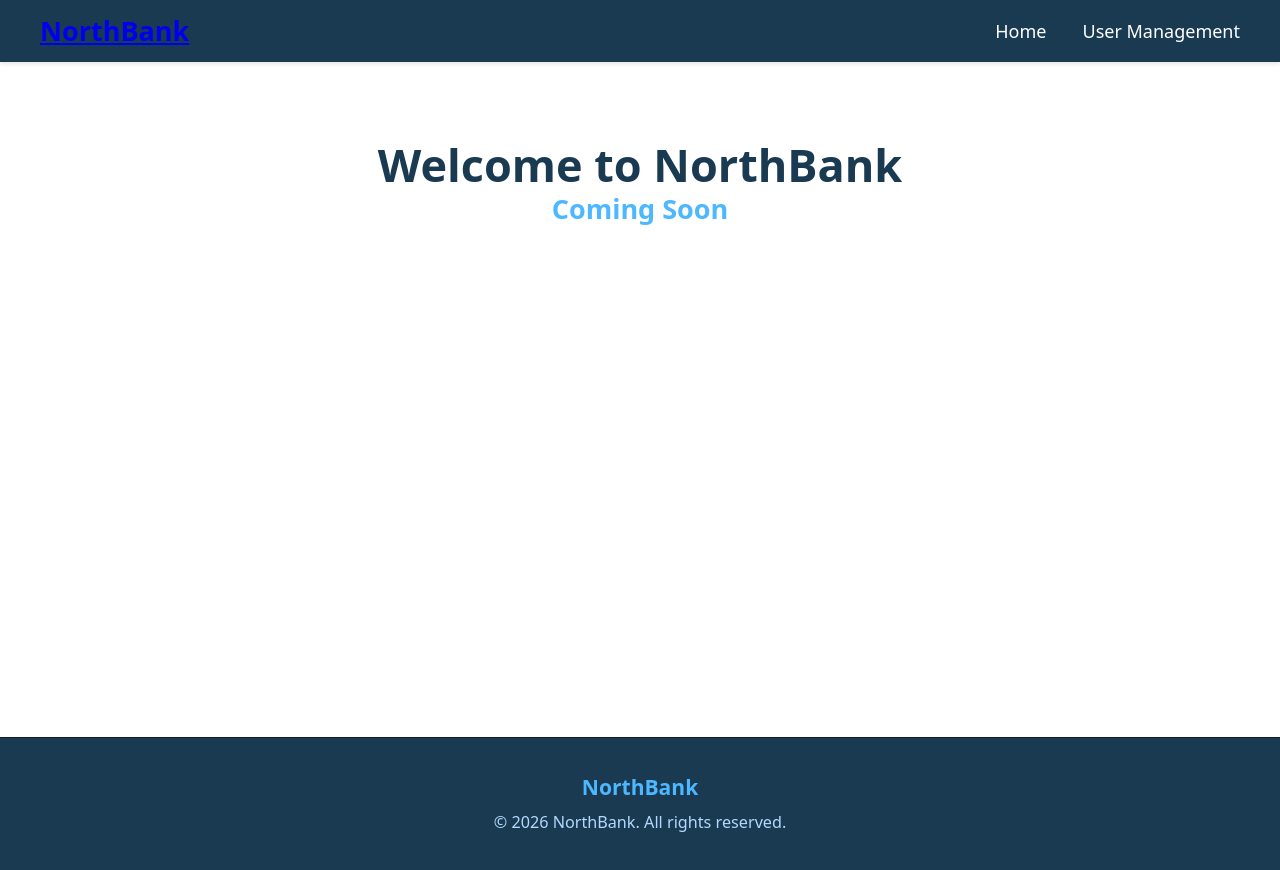
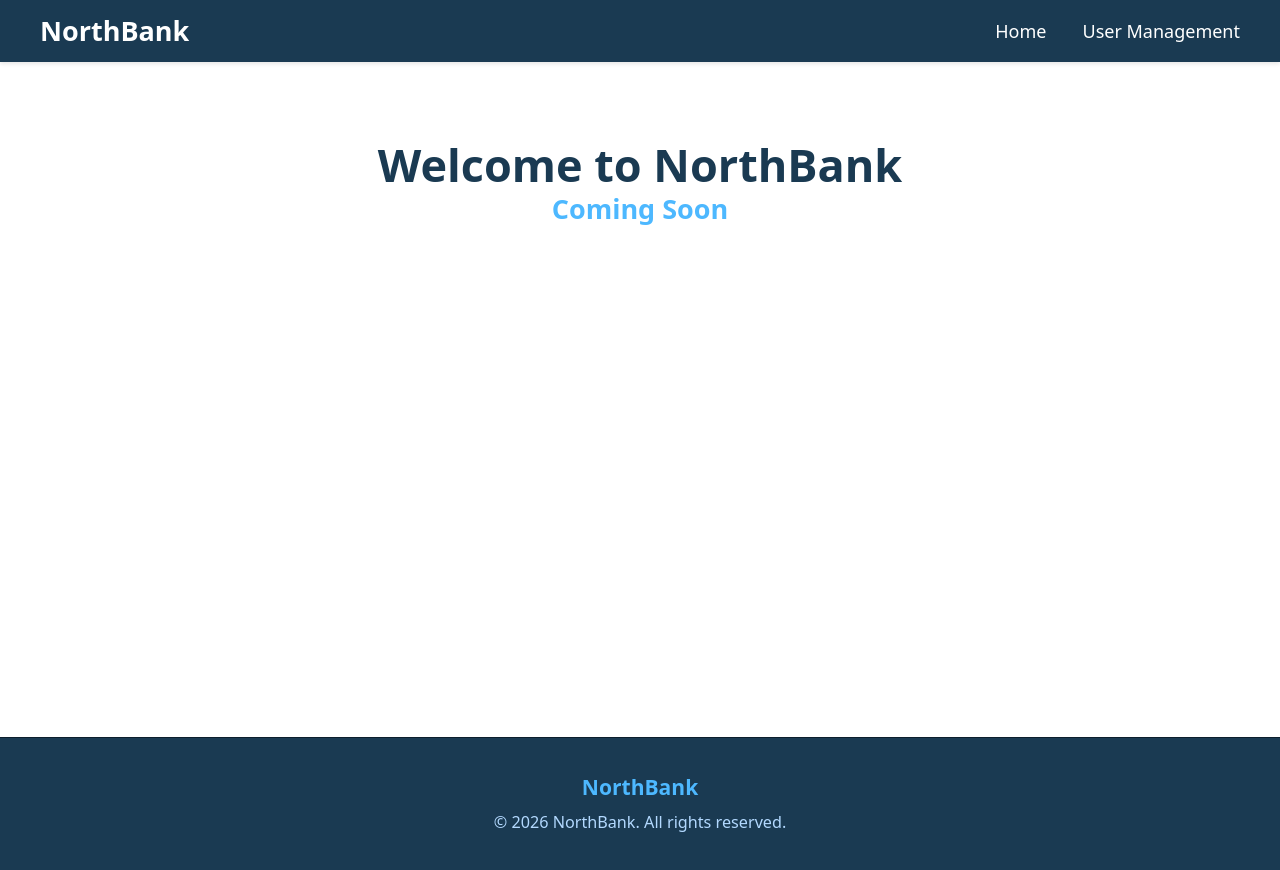
Before and after one commit to johnlazo314-blip/Bank-Project, a React (Vite) app in the folder frontend/: page / in a window 1280 px wide. Shown: the top 870 px of the page. Built offline with nearby package versions, Linux system fonts and the light colour scheme.

Commit message:
Fixed Header

```diff
--- a/frontend/src/Components/Header.css
+++ b/frontend/src/Components/Header.css
@@ -42,3 +42,17 @@
 .nav-list a:hover {
   color: #4db8ff;
 }
+
+.logo a {
+  color: white;
+  text-decoration: none;
+  cursor: pointer;
+}
+
+.logo a:hover {
+  color: white;
+}
+
+.logo a:focus {
+  outline: none;
+}
```
Also changed, not shown: 2 other files (tests, documents, lock files or other folders).
